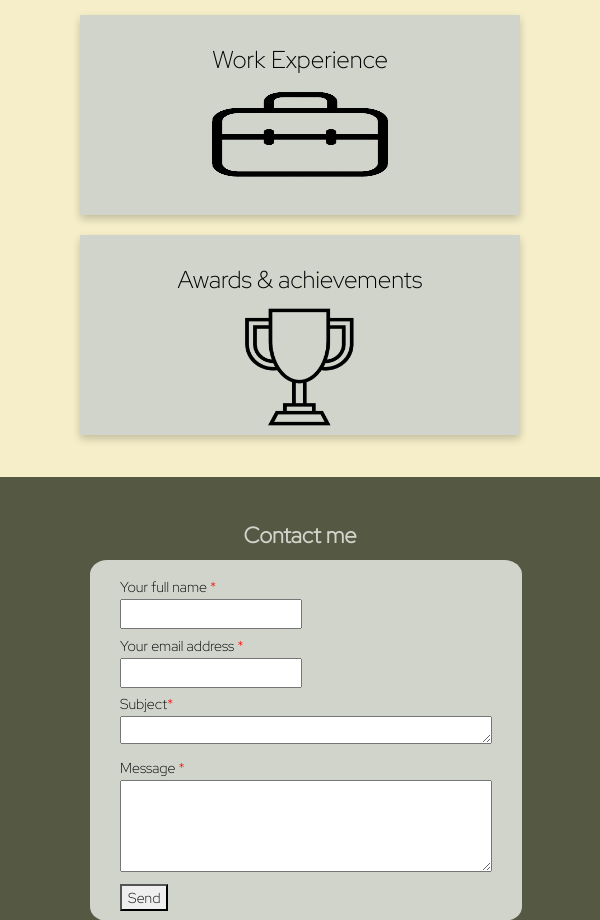
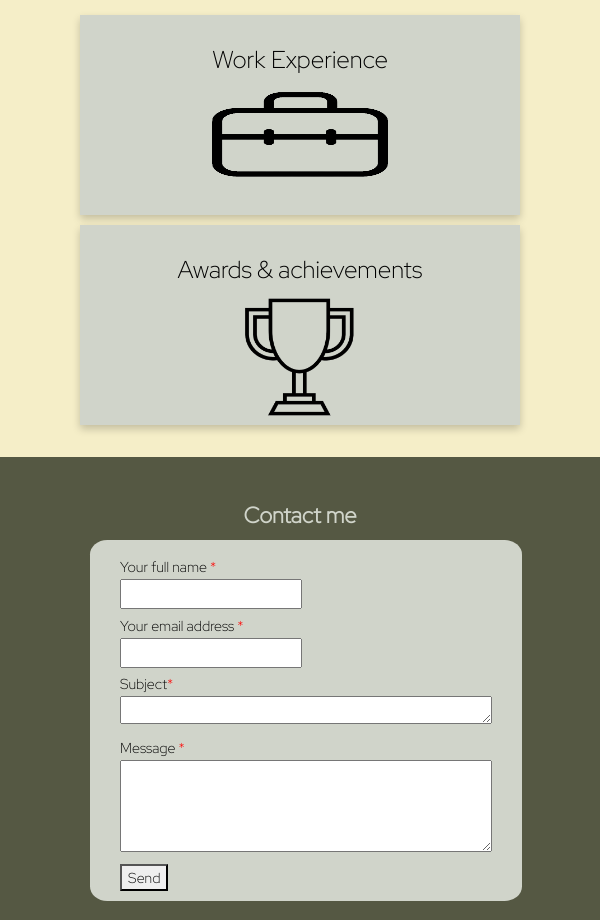
Before and after one commit to latolatto/resume, a PHP site: page / in a window 600 px wide. Shown: the part 2388-3308 px from the top of the page. Run offline with PHP 8.4, Linux system fonts and the light colour scheme; some web fonts are replaced.

Commit message:
responsive

```diff
--- a/style.css
+++ b/style.css
@@ -890,8 +890,8 @@ footer.copyright{
 
     .flex-22{
         padding:50px;
-        padding-top:10px;
-        padding-bottom: 10px;
+        padding-top:0;
+        padding-bottom: 0;
         width:90%;
         height:50%;
     }
@@ -901,7 +901,7 @@ footer.copyright{
     }
 
     .background-info{
-        font-size: 60% ;
+        font-size: 0.75rem ;
     }
     .rreshti3{
         flex-direction: column;
```
